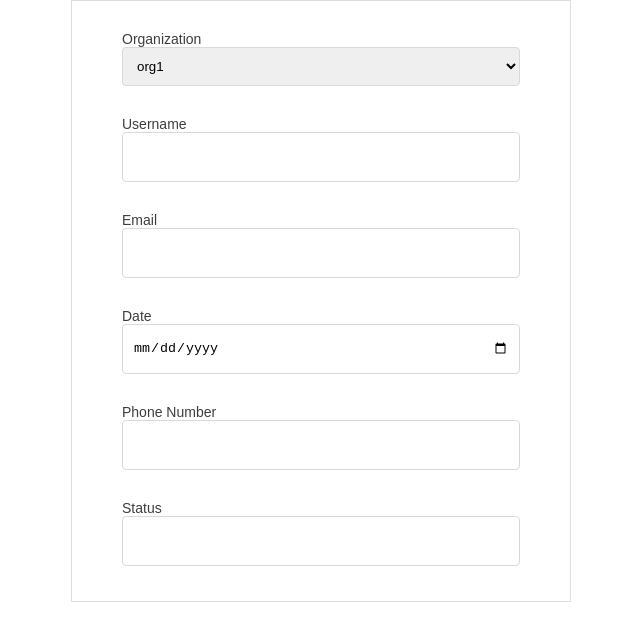
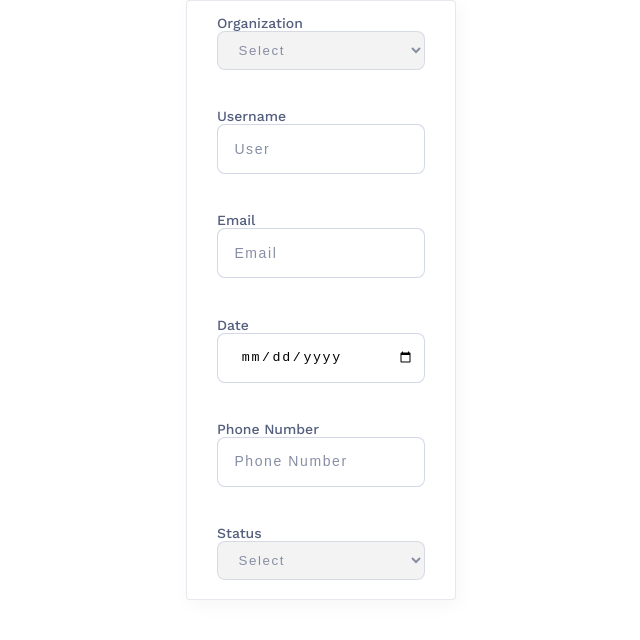
Before and after one commit to Dhei-vid/lendsqr-fe-test, a React (Create React App) app: page /filter in a window 1280 px wide. Shown: the top 640 px of the page, without its empty margins (319-959 px from the left). Built offline with nearby package versions, Linux system fonts and the light colour scheme; a web font is replaced by a local one.

Commit message:
styled the filter form

```diff
--- a/src/components/filter/filter.component.jsx
+++ b/src/components/filter/filter.component.jsx
@@ -3,12 +3,14 @@ import './filter.styles.scss'
 const Filter = () => {
   return (
     <div className='filter-container'>
-      <form>
+      <form className='filter-form'>
         <label>
           Organization
-          <select name='organization' id='organization'>
+          <select name='organization' id='organization' className='Organ'>
+            <option value='default' hidden>
+              Select
+            </option>
             <option value='org1'>org1</option>
-            <option value='org2'>org2</option>
             <option value='org3'>org3</option>
             <option value='org4'>org4</option>
           </select>
@@ -16,27 +18,34 @@ const Filter = () => {
 
         <label>
           Username
-          <input name='username' type='text' />
+          <input name='username' type='text' placeholder='User' />
         </label>
 
         <label>
           Email
-          <input name='email' type='text' />
+          <input name='email' type='text' placeholder='Email' />
         </label>
 
-        <label>
+        <label htmlFor='date'>
           Date
-          <input name='date' type='date' />
+          <input name='date' placeholder='Date' type='date' />
         </label>
 
         <label>
           Phone Number
-          <input name='phone' type='text' />
+          <input name='phone' type='text' placeholder='Phone Number' />
         </label>
 
         <label>
           Status
-          <input name='status' type='select' />
+          <select name='status' id='status'>
+            <option value='default' hidden>
+              Select
+            </option>
+            <option value='pending'>Pending</option>
+            <option value='blacklisted'>Blacklisted</option>
+            <option value='active'>Active</option>
+          </select>
         </label>
       </form>
     </div>
--- a/src/components/filter/filter.styles.scss
+++ b/src/components/filter/filter.styles.scss
@@ -1,33 +1,46 @@
-form {
+.filter-form {
   background: white;
-  border: 1px solid #dedede;
+  border: 1px solid rgba(84, 95, 125, 0.14);
+  box-shadow: 3px 5px 20px rgba(0, 0, 0, 0.04);
+  border-radius: 4px;
   display: flex;
   flex-direction: column;
   justify-content: space-around;
   margin: 0 auto;
-  max-width: 500px;
-  padding: 30px 50px;
-
-  option {
-    letter-spacing: 12px;
-  }
+  max-width: 270px;
+  height: 600px;
+  padding: 10px 30px;
 
   input,
   select {
-    border: 1px solid #d9d9d9;
-    border-radius: 4px;
+    border: 1px solid rgba(33, 63, 125, 0.2);
+    border-radius: 8px;
     box-sizing: border-box;
     padding: 10px;
     width: 100%;
-    text-indent: 0;
+    text-indent: 0.4rem;
+    letter-spacing: 0.1rem;
   }
 
   label {
-    color: #3d3d3d;
+    color: #545f7d;
     display: block;
-    font-family: sans-serif;
     font-size: 14px;
     font-weight: 500;
+    line-height: 16px;
     margin-bottom: 5px;
+
+    select {
+      color: #545f7d;
+      opacity: 0.7;
+    }
+  }
+
+  ::placeholder {
+    font-weight: 400;
+    font-size: 14px;
+    line-height: 16px;
+    color: #545f7d;
+    opacity: 0.7 !important;
   }
 }
```
